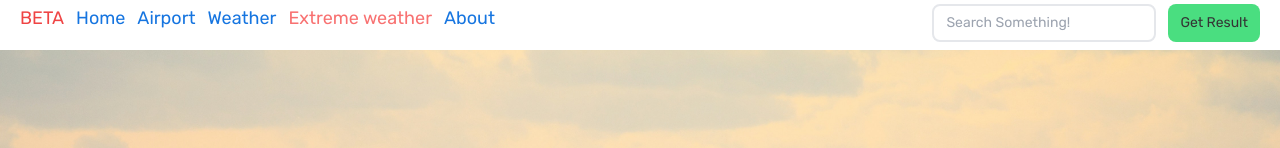
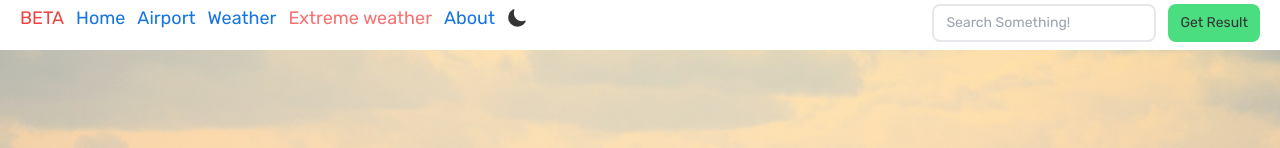
Before and after one commit to mason23zh/Flight_App_Full, a React (Create React App) app: page / in a window 1280 px wide. Shown: the top 148 px of the page. Built offline with nearby package versions, Linux system fonts and the light colour scheme.

Commit message:
added ThemeContext to control the night mode; added night mode switch icon in the navbar

```diff
--- a/src/component/Airports.jsx
+++ b/src/component/Airports.jsx
@@ -5,8 +5,11 @@ import HeroSection from "./HeroSection";
 import AirportsList from "./AirportsList";
 import { useFetchAirportsWithGenericInputQuery } from "../store";
 import Skeleton from "./Skeleton";
+import { useTheme } from "../hooks/ThemeContext";
 
 function Airports() {
+    const darkmode = useTheme();
+    console.log(darkmode);
     window.onbeforeunload = function () {
         localStorage.clear();
     };
--- a/src/component/Navbar.jsx
+++ b/src/component/Navbar.jsx
@@ -1,10 +1,20 @@
 import { Link, useNavigate } from "react-router-dom";
-import React, { useState } from "react";
+import React, { useEffect, useState } from "react";
+import { IoMoon, IoSunny, IoSunnyOutline } from "react-icons/io5";
+import { useTheme, useThemeUpdate } from "../hooks/ThemeContext";
 
 function Navbar() {
+    const darkTheme = useTheme();
+    const toggleTheme = useThemeUpdate();
+
     const navigate = useNavigate();
     const [searchPlaceHolder, setSearchPlaceHolder] = useState("Search Something!");
     const [searchInput, setSearchInput] = useState("");
+    const [nightMode, setNightMode] = useState(darkTheme);
+
+    useEffect(() => {
+        setNightMode(darkTheme);
+    }, [darkTheme]);
 
     const handleInputChange = (e) => {
         setSearchInput(e.target.value);
@@ -21,6 +31,16 @@ function Navbar() {
             navigate("/airport", { state: { userInput: searchInput } });
         }
     };
+
+    const nightModeToggleSwitch = (
+        <div
+            onClick={toggleTheme}
+            className="cursor-pointer transition ease-in-out delay-100 hover:-translate-y-1 hover:scale-110 duration-300 "
+        >
+            {nightMode ? <IoSunnyOutline /> : <IoMoon />}
+        </div>
+    );
+
 
     return (
         <nav className="flex justify-between py-1 px-5 mb-1">
@@ -47,7 +67,11 @@ function Navbar() {
                 <li>
                     <Link to="/about">About</Link>
                 </li>
+                <div className="text-xl">
+                    {nightModeToggleSwitch}
+                </div>
             </ul>
+
             <form onSubmit={handleSearchSubmit} className="hidden md:flex gap-3">
                 <input
                     value={searchInput}
--- /dev/null
+++ b/src/hooks/ThemeContext.jsx
@@ -0,0 +1,30 @@
+import React, { useContext, useState } from "react";
+
+const ThemeContext = React.createContext();
+const ThemeUpdateContext = React.createContext();
+
+export function useTheme() {
+    return useContext(ThemeContext);
+}
+
+export function useThemeUpdate() {
+    return useContext(ThemeUpdateContext);
+}
+
+export function ThemeProvider({ children }) {
+    const [darkTheme, setDarkTheme] = useState(false);
+
+    // eslint-disable-next-line react/jsx-no-constructed-context-values
+    function toggleTheme() {
+        setDarkTheme((prevDarkTheme) => !prevDarkTheme);
+    }
+
+    return (
+        <ThemeContext.Provider value={darkTheme}>
+            {/* eslint-disable-next-line react/jsx-no-bind */}
+            <ThemeUpdateContext.Provider value={toggleTheme}>
+                {children}
+            </ThemeUpdateContext.Provider>
+        </ThemeContext.Provider>
+    );
+}
--- a/src/index.jsx
+++ b/src/index.jsx
@@ -4,6 +4,7 @@ import { createRoot } from "react-dom/client";
 import { BrowserRouter } from "react-router-dom";
 import { Provider } from "react-redux";
 import { store } from "./store";
+import { ThemeProvider } from "./hooks/ThemeContext";
 
 import App from "./App";
 
@@ -12,10 +13,12 @@ const root = createRoot(el);
 
 root.render(
     <React.StrictMode>
-        <Provider store={store}>
-            <BrowserRouter>
-                <App />
-            </BrowserRouter>
-        </Provider>,
+        <ThemeProvider>
+            <Provider store={store}>
+                <BrowserRouter>
+                    <App />
+                </BrowserRouter>
+            </Provider>
+        </ThemeProvider>,
     </React.StrictMode>,
 );
```
